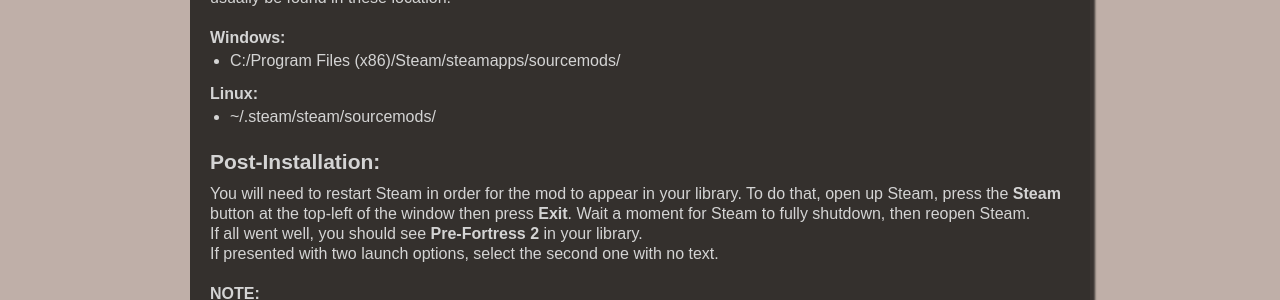
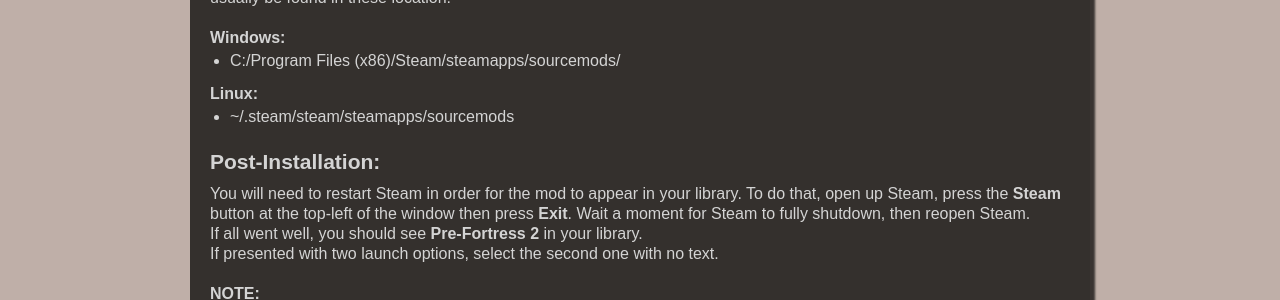
Before and after one commit to Pre-Fortress-2/PF2-Website, a Jekyll site: the page built from pages/download.html, in a window 1280 px wide. Shown: the part 591-891 px from the top of the page. Built offline with Jekyll 4.4.1, drawn with Linux system fonts in a browser that asks for light colours.

Commit message:
fix: how did i never notice this?

```diff
--- a/pages/download.html
+++ b/pages/download.html
@@ -28,7 +28,7 @@
                 </ul>
                 <p><strong>Linux:</strong></p>
                 <ul>
-                    <li>~/.steam/steam/sourcemods/</li>
+                    <li>~/.steam/steam/steamapps/sourcemods</li>
                 </ul>
             </p>
         </div>
```
